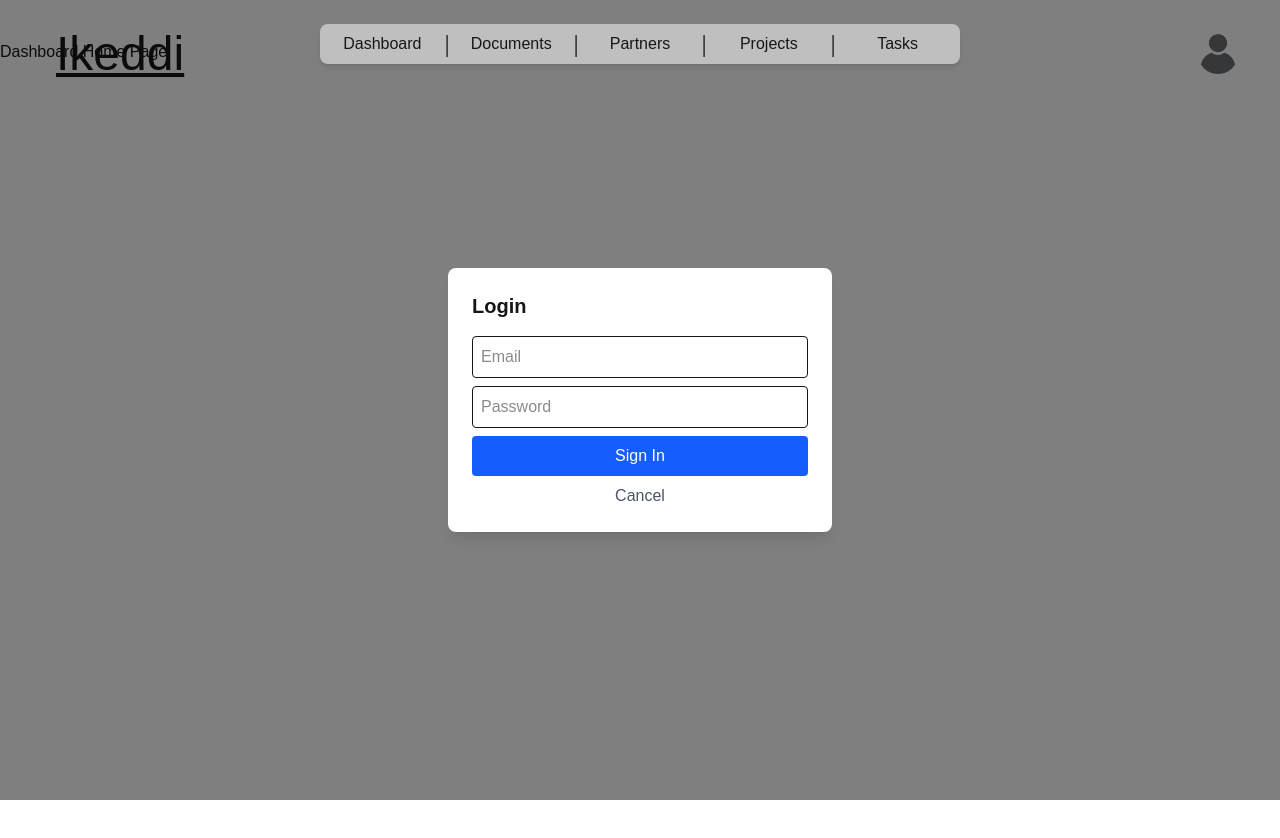
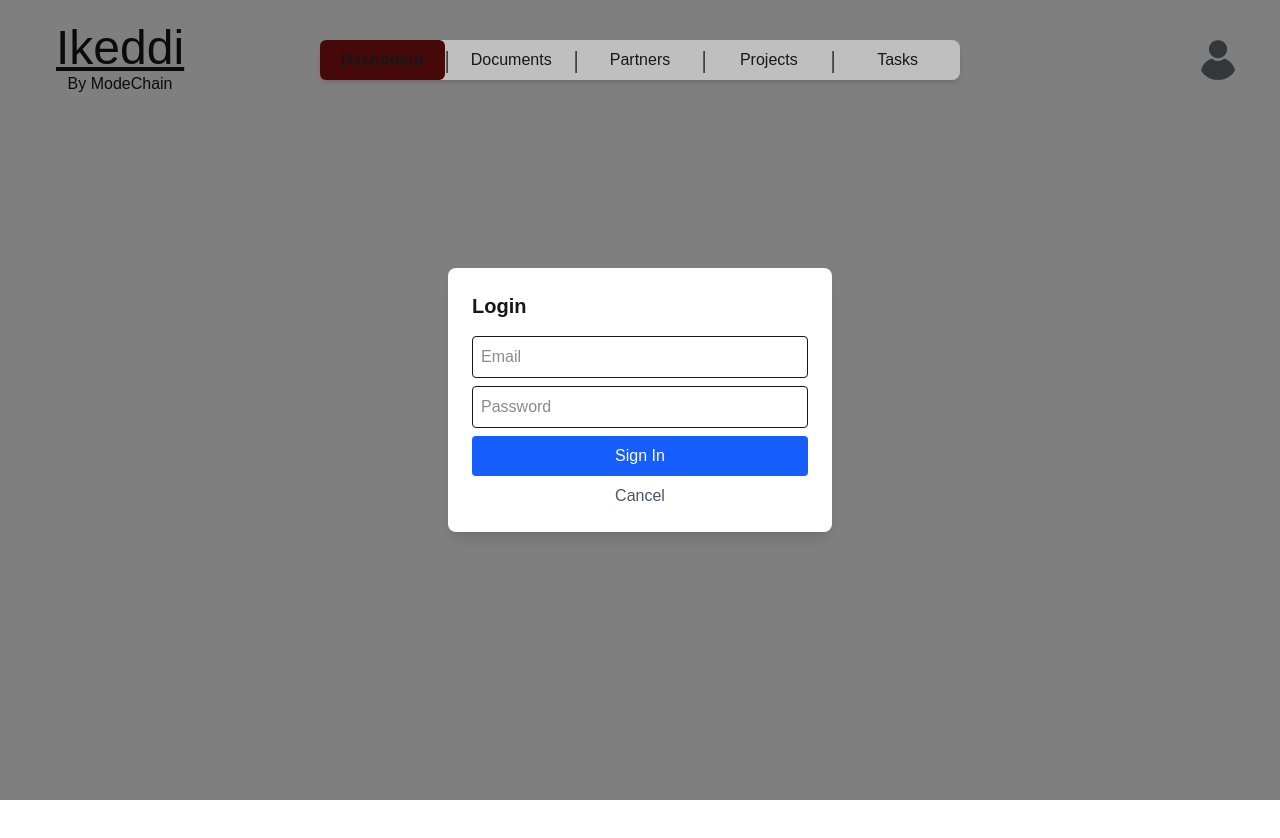
Before and after one commit to ElijDavis/Management-Application, a Next.js app in the folder manage-app/: page /dashboard in a window 1280 px wide. Before the commit the page ends 800 px from the top, so only its background shows below. Built offline with nearby package versions, Linux system fonts and the light colour scheme; no server answers.

Commit message:
Visual Edit: Added parent company under brand name, user pic now scale properly, navigation definition

```diff
--- a/manage-app/app/components/brand.tsx
+++ b/manage-app/app/components/brand.tsx
@@ -2,7 +2,10 @@ import Link from "next/link";
 
 const Brand = ({name}: navTabs) => {
   return(
-    <h1 className="m-4 ml-10 text-5xl underline"><Link href="/dashboard">{name}</Link></h1>
+    <div className="flex justify-center items-center flex-col ml-10 m-4">
+      <h1 className="text-5xl underline"><Link href="/dashboard">{name}</Link></h1>
+      <h2><Link href="/">By ModeChain</Link></h2>
+    </div>
   )
 }
 
--- a/manage-app/app/components/navigationIsland.tsx
+++ b/manage-app/app/components/navigationIsland.tsx
@@ -2,16 +2,13 @@
 
 import Tabs from "./tabs";
 import {useState} from "react";
+import { usePathname } from "next/navigation";
 
 const NavIsland = () => {
-    const [activeTab, setActiveTab] = useState("Dashboard");
-
-    const handleTabClick = (tabName: string) => {
-        setActiveTab(tabName);
-    }
+    const pathname = usePathname();
 
   return(
-    <div className="sticky top-10 z-50 mx-auto w-[50%] rounded-lg bg-white/50 shadow-md flex justify-between *:pt-2 *:pb-2">
+    <div className={`sticky top-10 z-50 mx-auto w-[50%] rounded-lg bg-white/50 shadow-md flex justify-between *:pt-2 *:pb-2 `}>
         <Tabs name={"Dashboard"}></Tabs>
         <div className="transform scale-y-150">|</div>
         <Tabs name={"Documents"}></Tabs>
--- a/manage-app/app/components/tabs.tsx
+++ b/manage-app/app/components/tabs.tsx
@@ -1,10 +1,14 @@
-
+import Link from "next/link";
+import { usePathname } from "next/navigation";
 
 const Tabs = ({name}: navTabs) => {
+  const pathname = usePathname();
+  const isActive = pathname === `/${name.toLowerCase()}`;
+
   return(
-    <div className="flex justify-center h-full w-full hover:bg-gray-200 hover:text-black mx-auto rounded-md cursor-pointer">
-      <h1>{name}</h1>
-    </div>
+    <Link className={`flex justify-center h-full w-full hover:bg-gray-200 hover:text-black mx-auto rounded-md cursor-pointer ${isActive ? "bg-red-950  font-semibold" : ""}`} href={`/${name.toLowerCase()}`}>
+        <h1>{name}</h1>
+    </Link>
   )
 }
 
--- a/manage-app/app/components/user.tsx
+++ b/manage-app/app/components/user.tsx
@@ -4,7 +4,7 @@ const User = () => {
   //If user is logged in, show profile pic and extra info when clicked
 
   return(
-    <div className="flex items-center justify-center w-15 h-15 rounded-full bg-white justify-self-end m-4">
+    <div className="flex items-center justify-center w-15 h-15 rounded-full bg-white justify-self-end m-4 hover:scale-105 transition-transform duration-200 ease-in-out cursor-pointer">
         <Image src="/images/default-user.png" alt="Profile Picture" width={40} height={40} className="rounded-full"/>
     </div>
   )
--- a/manage-app/app/dashboard/page.tsx
+++ b/manage-app/app/dashboard/page.tsx
@@ -1,6 +1,6 @@
 const dashboard = () => {
   return(
-    <div>Dashboard Home Page</div>
+    <div className="min-h-screen flex justify-center items-center">Dashboard Home Page</div>
   )
 }
 export default dashboard;
--- a/manage-app/app/documents/page.tsx
+++ b/manage-app/app/documents/page.tsx
@@ -1,6 +1,6 @@
 const documents = () => {
   return(
-    <div>Documents Home Page</div>
+    <div className="min-h-screen flex justify-center items-center">Documents Home Page</div>
   )
 }
 export default documents;
--- a/manage-app/app/partners/page.tsx
+++ b/manage-app/app/partners/page.tsx
@@ -1,6 +1,6 @@
 const partners = () => {
   return(
-    <div>Partners Home Page</div>
+    <div className="min-h-screen flex justify-center items-center">Partners Home Page</div>
   )
 }
 export default partners;
--- a/manage-app/app/projects/page.tsx
+++ b/manage-app/app/projects/page.tsx
@@ -1,6 +1,6 @@
 const projects = () => {
   return(
-    <div>Projects Home Page</div>
+    <div className="min-h-screen flex justify-center items-center">Projects Home Page</div>
   )
 }
 export default projects;
--- a/manage-app/app/settings/page.tsx
+++ b/manage-app/app/settings/page.tsx
@@ -1,6 +1,6 @@
 const settings = () => {
   return(
-    <div>Settings Home Page</div>
+    <div className="min-h-screen flex justify-center items-center">Settings Home Page</div>
   )
 }
 export default settings;
--- a/manage-app/app/tasks/page.tsx
+++ b/manage-app/app/tasks/page.tsx
@@ -1,6 +1,6 @@
 const tasks = () => {
   return(
-    <div>Tasks Home Page</div>
+    <div className="min-h-screen flex justify-center items-center">Tasks Home Page</div>
   )
 }
 export default tasks;
```
